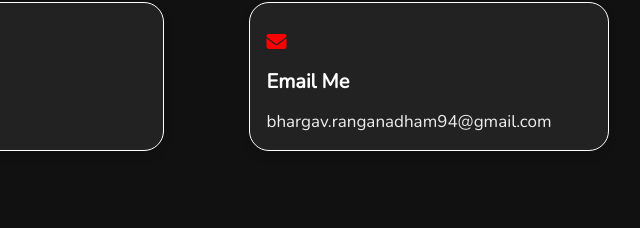
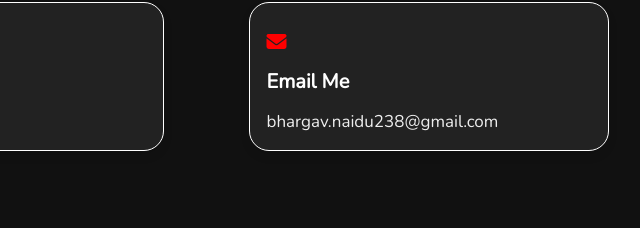
Before and after one commit to Bhargav-Rangandham/Bhargav-Naidu, a plain HTML site: page index.html in a window 1280 px wide. Shown: the part 3876-4104 px from the top of the page, 609-1249 px from the left. Drawn offline with nearby package versions, Linux system fonts and the light colour scheme.

Commit message:
Mail Updated

```diff
--- a/index.html
+++ b/index.html
@@ -217,7 +217,7 @@
                    <div class="box">
                      <i class="fas fa-envelope"></i>
                      <h3>Email Me</h3>
-                     <p>bhargav.ranganadham94@gmail.com</p>
+                     <p>bhargav.naidu238@gmail.com</p>
                   </div>
 
                    <div class="box">
```
